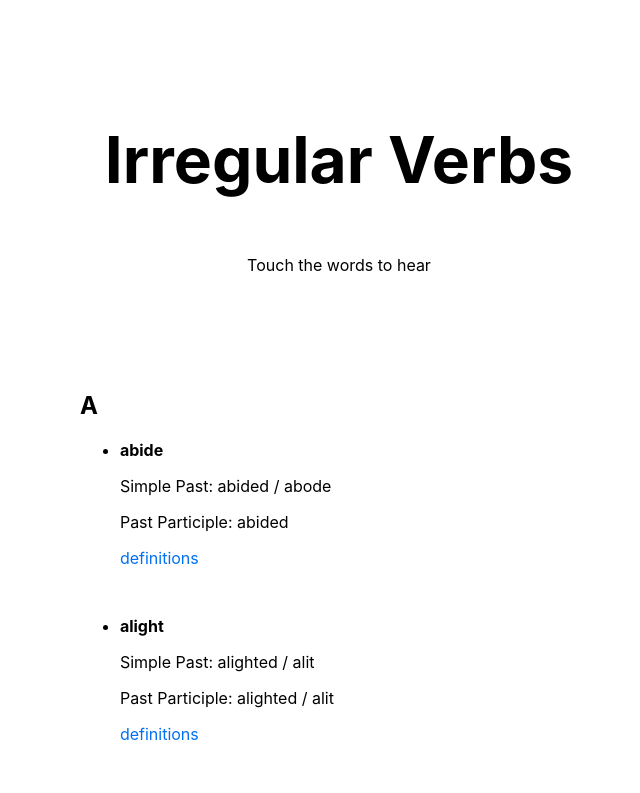
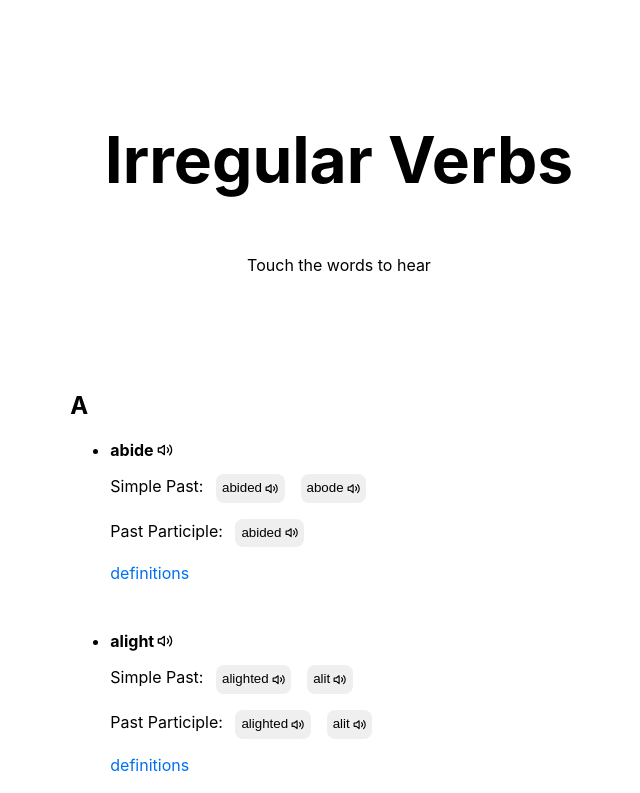
Before and after one commit to plfalmeida/irregularverbs, a Next.js app: page / in a window 1280 px wide. Shown: the top 793 px of the page, without its empty margins (301-941 px from the left). Built offline with nearby package versions, Linux system fonts and the light colour scheme.

Commit message:
feat: break words in buttons

```diff
--- a/package.json
+++ b/package.json
@@ -11,6 +11,7 @@
   "dependencies": {
     "next": "10.0.0",
     "react": "17.0.1",
-    "react-dom": "17.0.1"
+    "react-dom": "17.0.1",
+    "react-icons": "^4.2.0"
   }
 }
--- a/pages/index.js
+++ b/pages/index.js
@@ -4,6 +4,12 @@ import verbsData from '../data/verbs';
 
 import { useRouter } from 'next/router'
 import { useEffect, useState } from 'react';
+import { FiVolume2 } from 'react-icons/fi';
+
+
+const Word = ({text, ...props}) =>{
+  return <button className='word-button' lang="en-US" {...props}>{text} <FiVolume2 /></button>
+}
 
 export default function Home({ verbs = [] }) {
   const router = useRouter();
@@ -17,6 +23,10 @@ export default function Home({ verbs = [] }) {
 
       synth.speak(utter);
     }
+  }
+
+  const breakWords = (words) => {
+    return words.split(' / ')
   }
 
   useEffect(() => {
@@ -50,11 +60,11 @@ export default function Home({ verbs = [] }) {
               <ul>
 
                 {
-                  groupVerbs.map(({ verb, sp, pp }) => (
+                  groupVerbs.map(({ verb, sp, pp }, vIndex) => (
                     <li key={verb}>
-                      <p onClick={() => talk(verb)} lang="en-US"><strong>{verb}</strong></p>
-                      <p onClick={() => talk(sp)}>Simple Past: {sp}</p>
-                      <p onClick={() => talk(pp)}>Past Participle: {pp}</p>
+                      <p onClick={() => talk(verb)} lang="en-US"><strong className="verb">{verb} <FiVolume2 /></strong></p>
+                      <p>Simple Past: {breakWords(sp).map((word, wIndex)=>(<Word key={`${vIndex}-${wIndex}-${word}`} text={word} onClick={() => talk(word)} />))}</p>
+                      <p>Past Participle: {breakWords(pp).map((word, wIndex)=>(<Word key={`${vIndex}-${wIndex}-${word}`} text={word} onClick={() => talk(word)} />))}</p>
                       <p><a href={`https://www.onelook.com/?loc=pub&w=${verb}`} target="_blank">definitions</a></p>
                     </li>
                   ))
--- a/styles/globals.css
+++ b/styles/globals.css
@@ -18,3 +18,23 @@ a {
 li + li {
   margin-top: 3rem;
 }
+
+.verb {
+  display: flex;
+  align-items: center;
+  line-height: 1;
+}
+
+.word-button {
+  border: none;
+  display: inline-flex;
+  align-items: center;
+  line-height: 2;
+  border-radius: 8px;
+  margin: 0 0.5rem;
+}
+
+.verb svg,
+.word-button svg {
+  margin-left: 0.2rem;
+}
```
Also changed, not shown: 1 other file (tests, documents, lock files or other folders).
